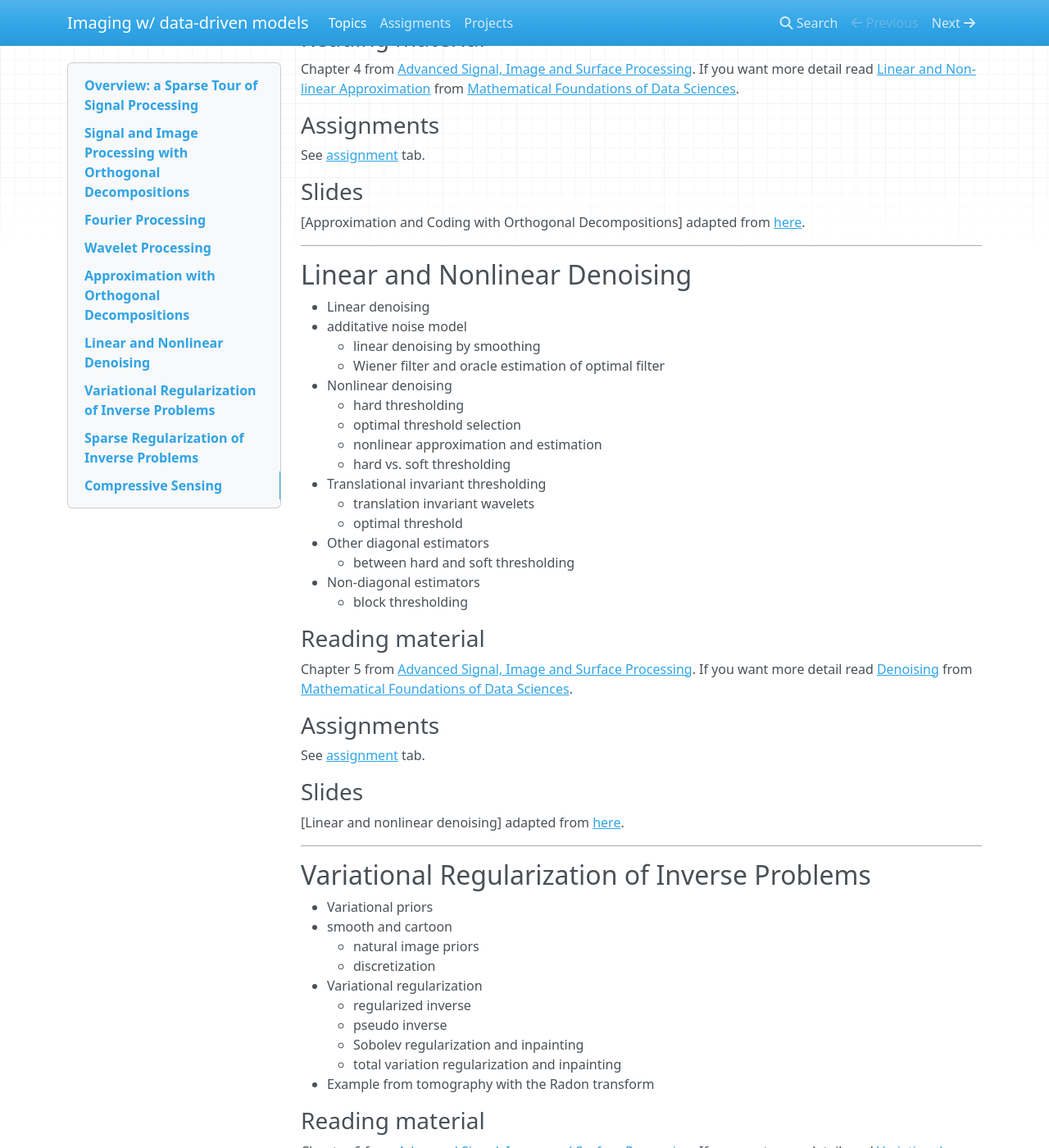
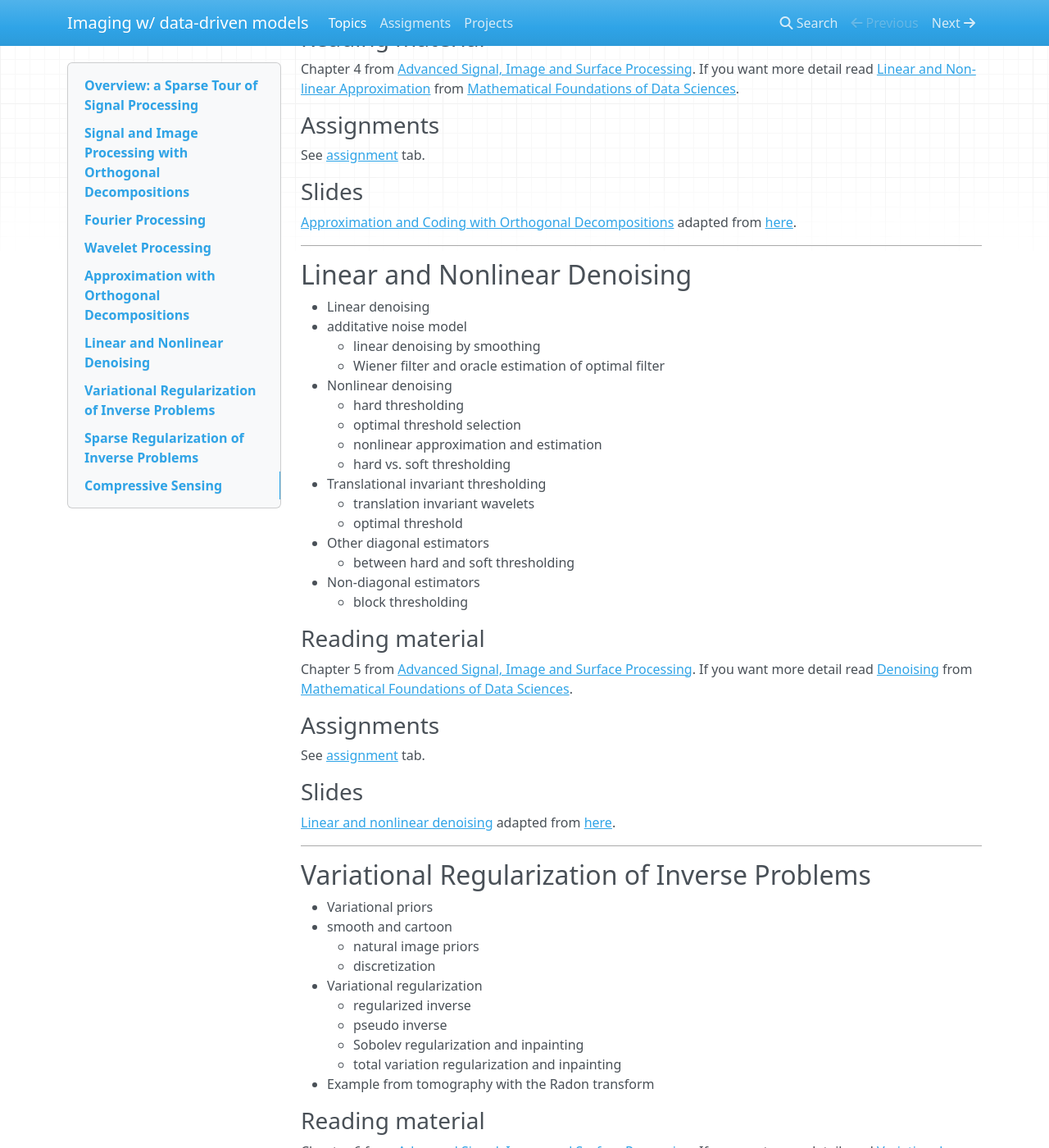
Before and after one commit to flexie/CSE-8803, an MkDocs documentation site: the page built from docs/outline.md, in a window 1280 px wide and 1400 px high, scrolled down 2429 px. Shown: the whole window at 82% size. Built offline with MkDocs 1.6.1, drawn with Linux system fonts in a browser that asks for light colours; nearby versions of some CDN libraries; old or Windows-style settings are respelled for this version of MkDocs; some of the changed lines change nothing that is shown; some of the changed text lies outside the part shown.

Commit message:
Added links

```diff
--- a/docs/outline.md
+++ b/docs/outline.md
@@ -126,6 +126,8 @@ See [assignment](homework.md) tab.
 ### Slides
 [Approximation and Coding with Orthogonal Decompositions] adapted from [here].
 
+[Approximation and Coding with Orthogonal Decompositions]:https://www.dropbox.com/s/2wa1nwecas2pykj/4-course-signal-approximation.pdf?dl=0
+
 ***
 
 ## Linear and Nonlinear Denoising
@@ -158,6 +160,7 @@ See [assignment](homework.md) tab.
 ### Slides
 [Linear and nonlinear denoising] adapted from [here].
 
+[Linear and nonlinear denoising]:https://www.dropbox.com/s/xhpr4a4e60v7c9k/5-course-signal-denoising-new.pdf?dl=0
 ***
 
 ## Variational Regularization of Inverse Problems
@@ -184,6 +187,7 @@ See [assignment](homework.md) tab.
 ### Slides
 [Inverse problems Regularization] adapted from [here].
 
+[Inverse problems Regularization]:https://www.dropbox.com/s/let9p1m16hyiqzj/6-course-signal-inverse-pbm-variational-new.pdf?dl=0
 ***
 
 ## Sparse Regularization of Inverse Problems
```
